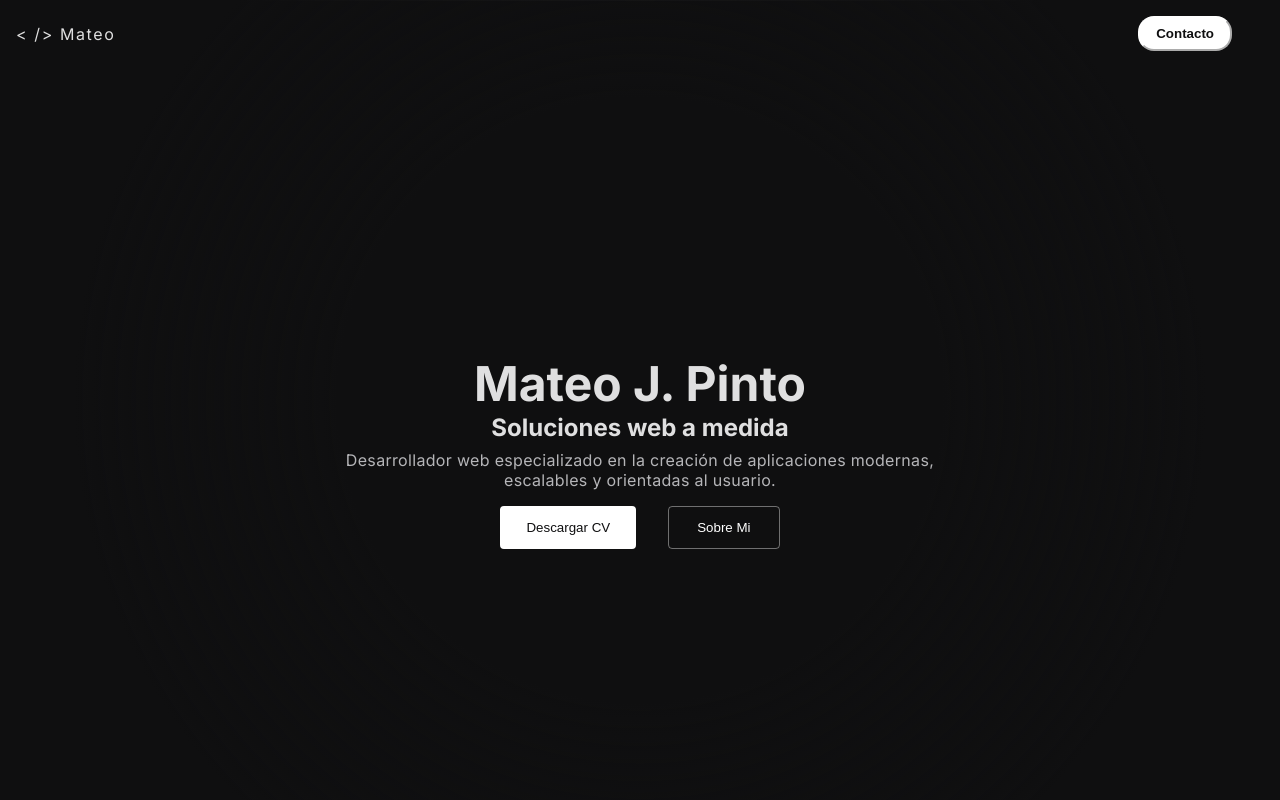
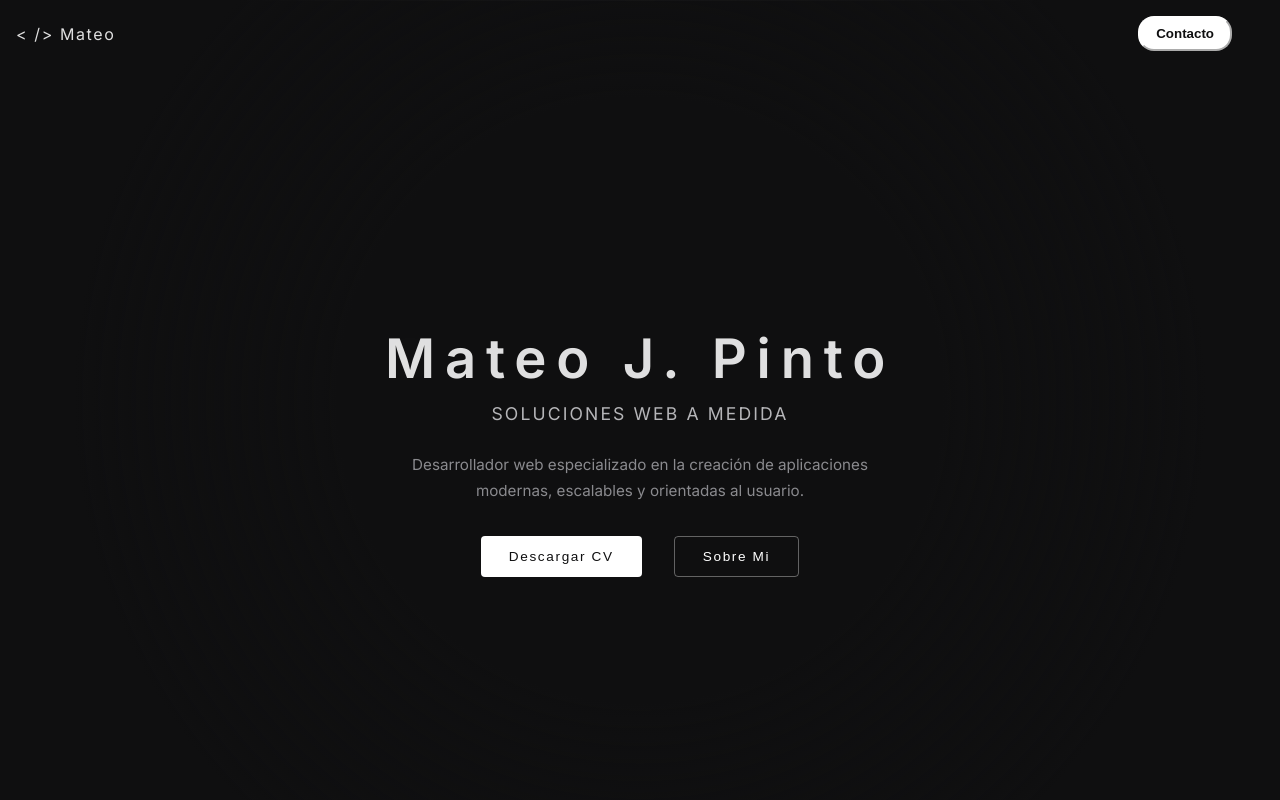
Before and after one commit to Argiiasd/newRepository, a React (Vite) app: page / in a window 1280 px wide. Shown: the top 800 px of the page. Built offline with nearby package versions, Linux system fonts and the light colour scheme; some icons are missing.

Commit message:
cambios visuales en hero section

```diff
--- a/src/components/heroSection/heroSection.module.css
+++ b/src/components/heroSection/heroSection.module.css
@@ -1,6 +1,5 @@
 .heroSection {
   display: flex;
-  flex-direction: column;
   align-items: center;
   justify-content: center;
   min-height: 100vh;
@@ -8,50 +7,73 @@
 }
 
 .heroContent {
-  max-width: 800px;
+  max-width: 760px;
   padding: 1rem;
+  text-align: center;
 }
 
 .heroTitle {
-  font-size: 3rem;
-  font-weight: bold;
-  text-align: center;
+  font-size: clamp(2.6rem, 6vw, 3.4rem);
+  font-weight: 600;
+  letter-spacing: 0.18em;
+  margin-bottom: 0.75rem;
+  text-shadow: 0 0 40px rgba(255, 255, 255, 0.04);
 }
 
 .heroSubtitle {
-  font-size: 1.5rem;
-  margin-bottom: 0.5rem;
+  font-size: 1.1rem;
+  font-weight: 400;
+  letter-spacing: 0.12em;
+  text-transform: uppercase;
+  color: #b5b5b8;
+  margin-bottom: 1.75rem;
 }
 
 .heroDescription {
-  text-align: center;
-  max-width: 600px;
-  color: #b5b5b8;
-  letter-spacing: 0.02em;
+  max-width: 520px;
+  margin: 0 auto;
+  font-size: 0.95rem;
+  line-height: 1.7;
+  color: #8a8a8e;
 }
 
 .heroButtons {
-  margin-top: 1rem;
+  margin-top: 2rem;
   display: flex;
   gap: 2rem;
   justify-content: center;
+}
+
+.heroButton {
+  padding: 0.75rem 1.75rem;
+  background-color: #ffffff;
+  color: #0f0f10;
+  border: none;
+  border-radius: 4px;
+  font-size: 0.85rem;
+  letter-spacing: 0.12em;
+  cursor: pointer;
+  transition: transform 0.2s ease, opacity 0.2s ease;
+}
+
+.heroButton:hover {
+  transform: translateY(-2px);
+  opacity: 0.9;
 }
 
 .heroButton2 {
   padding: 0.75rem 1.75rem;
   background: transparent;
   color: #ffffff;
-  border: 1px solid rgba(255, 255, 255, 0.4);
+  border: 1px solid rgba(255, 255, 255, 0.35);
   border-radius: 4px;
+  font-size: 0.85rem;
+  letter-spacing: 0.12em;
+  cursor: pointer;
   transition: border-color 0.2s ease, transform 0.2s ease;
 }
 
-.heroButton {
-  padding: 0.75rem 1.5rem;
-  border: 2px solid #ffffff;
-  border-radius: 4px;
-  background-color: #ffffff;
-  color: #0f0f10;
-  text-decoration: none;
-  transition: background-color 0.3s, color 0.3s;
+.heroButton2:hover {
+  border-color: #ffffff;
+  transform: translateY(-2px);
 }
```
